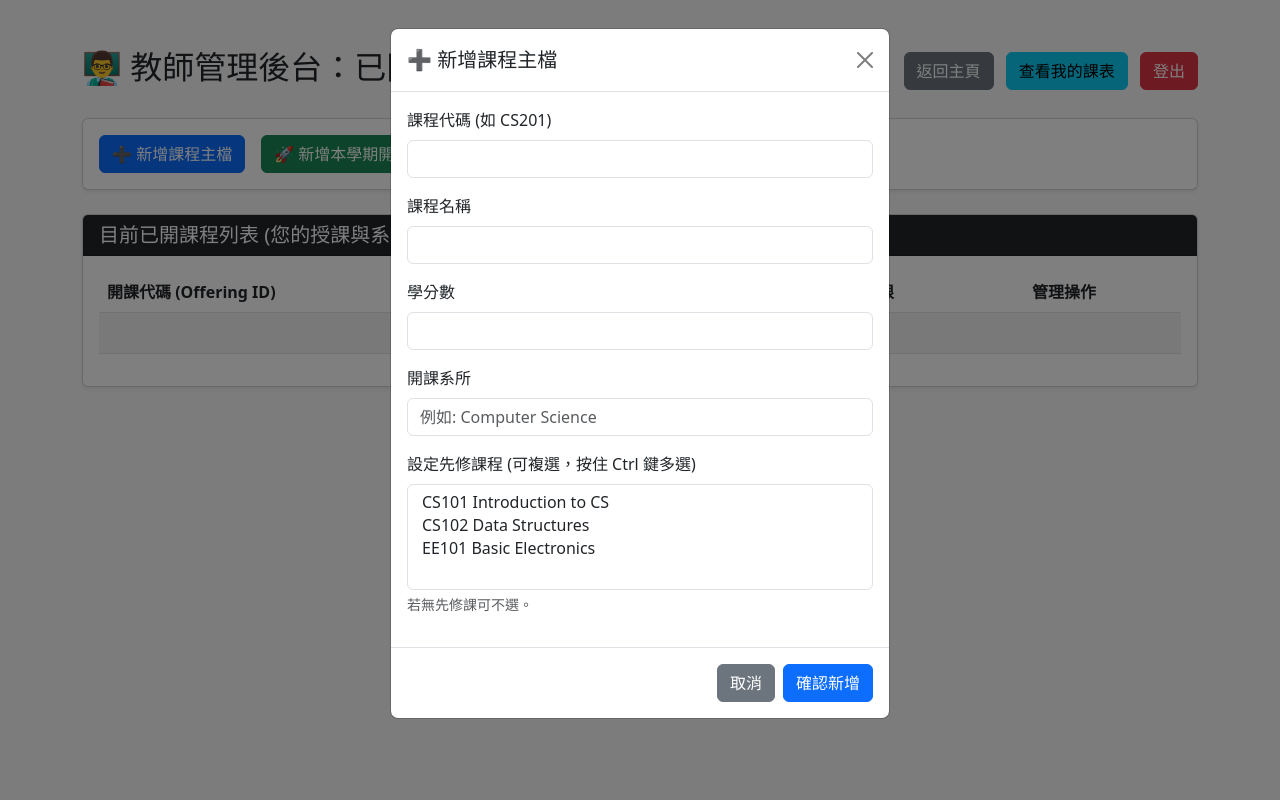
After one commit to shadowhunter2155/DatabaseProject, a Flask app: page /teacher/courses in a window 1280 px wide, after a click on "➕ 新增課程主檔". The commit adds this page. Run offline with Flask 3, Linux system fonts and the light colour scheme; the visitor is signed in with stand-in values (Sample User, id 1); data that the repository does not hold is empty.

Commit message:
補上學生註冊年級、科系，老師註冊科系，以及補上老師端開課及課程頁面

```diff
--- a/course_system/app.py
+++ b/course_system/app.py
@@ -9,28 +9,45 @@ def register():
     if request.method == "POST":
         user_id = request.form["user_id"]
         password = request.form["password"]
+        name = request.form["name"]
         role = request.form["role"]  # 'student' 或 'teacher'
+        dept_name = request.form.get("dept_name")  # 👈 提取共用的科系欄位
 
         db = get_db()
         cursor = db.cursor(dictionary=True)
 
         if role == "student":
+            grade = request.form.get("grade")
+            # 寫入學生資料表
             cursor.execute("""
-                INSERT INTO Student(student_id, password)
-                VALUES (%s, %s)
-            """, (user_id, password))
+                INSERT INTO Student(student_id, password, name, dept_name, grade)
+                VALUES (%s, %s, %s, %s, %s)
+            """, (user_id, password, name, dept_name, grade))
+
         elif role == "teacher":
+            # 👈 這裡修改：讓老師註冊時也能將 dept_name 寫入 Instructor 資料表
             cursor.execute("""
-                INSERT INTO Instructor(instructor_id, password)
-                VALUES (%s, %s)
-            """, (user_id, password))
+                INSERT INTO Instructor(instructor_id, password, name, dept_name)
+                VALUES (%s, %s, %s, %s)
+            """, (user_id, password, name, dept_name))
 
         db.commit()
         db.close()
         return redirect("/login")
 
-    # GET 時顯示註冊表單
-    return render_template("register.html")
+    # GET 時：從 Department table 撈取所有科系
+    db = get_db()
+    cursor = db.cursor(dictionary=True)
+    cursor.execute("""
+        SELECT dept_name
+        FROM Department
+        WHERE dept_name IS NOT NULL AND dept_name != ''
+        ORDER BY dept_name
+    """)
+    departments = cursor.fetchall()
+    db.close()
+
+    return render_template("register.html", departments=departments)
 
 
 def get_course_periods(start_time, end_time):
@@ -72,10 +89,10 @@ def get_course_periods(start_time, end_time):
 # 在 app.py 中大約第 50 行左右
 def get_db():
     return mysql.connector.connect(
-        host="140.122.184.121",
-        user="team04",          # 👈 改成你常用的帳號（例如 root）
-        password="s$W3CbiTDvf@",   # 👈 改成你電腦真正的資料庫密碼
-        database="team04"
+        host="127.0.0.1",
+        user="root",          # 👈 改成你常用的帳號（例如 root）
+        password="poray0408",   # 👈 改成你電腦真正的資料庫密碼
+        database="course_system2"
     )
 db = get_db()
 cursor = db.cursor(dictionary=True)
@@ -996,21 +1013,24 @@ def teacher_courses():
 
 
 # =========================
-# 查看老師課表
+# 查看老師課表 (精準節次版)
 # =========================
-
 @app.route("/teacher/schedule")
 def teacher_schedule():
-
     if not require_teacher():
         return redirect("/login")
+
+    PERIODS = list(range(0, 14))  # 0~13 節
+    WEEKDAYS = [1, 2, 3, 4, 5]    # 週一到週五
 
     db = get_db()
     cursor = db.cursor(dictionary=True)
 
+    # 撈出該教授這學期所有開課的「所有時段」與「教室」
     cursor.execute("""
         SELECT
-            c.name,
+            co.offering_id,
+            c.name AS course_name,
             ct.weekday,
             ct.start_time,
             ct.end_time,
@@ -1018,21 +1038,40 @@ def teacher_schedule():
             cl.room_number
         FROM Course_Offering co
         JOIN Course c
-            ON co.course_id=c.course_id
+            ON co.course_id = c.course_id
+        JOIN Offering_Time ot
+            ON co.offering_id = ot.offering_id
         JOIN Course_Time ct
-            ON co.time_id=ct.time_id
+            ON ot.time_id = ct.time_id
         LEFT JOIN Classroom cl
-            ON co.classroom_id=cl.classroom_id
-        WHERE co.instructor_id=%s
+            ON co.classroom_id = cl.classroom_id
+        WHERE co.instructor_id = %s
     """, (session["teacher_id"],))
 
-    schedule = cursor.fetchall()
+    rows = cursor.fetchall()
+    db.close()
 
-    db.close()
+    # 建立一個空課表：格式為 timetable[period][weekday] = 課程資料
+    teacher_timetable = {}
+    for row in rows:
+        weekday = row["weekday"]
+        start = row["start_time"]
+        end = row["end_time"]
+
+        # 利用你寫好的時間轉換函數，把 "09:00:00" 到 "11:00:00" 轉成節次列表，例如 [1, 2]
+        periods = get_course_periods(start, end)
+
+        for period in periods:
+            if period not in teacher_timetable:
+                teacher_timetable[period] = {}
+            # 將該節次的該星期格子填入課程
+            teacher_timetable[period][weekday] = row
 
     return render_template(
         "teacher_schedule.html",
-        schedule=schedule
+        timetable=teacher_timetable,
+        periods=PERIODS,
+        weekdays=WEEKDAYS
     )
 
 if __name__ == "__main__":
--- a/course_system/templates/login.html
+++ b/course_system/templates/login.html
@@ -36,7 +36,11 @@
 
         <br><br>
 
-        <button type="submit">登入</button>
+        <div class="d-flex gap-2 mt-3">
+            <button type="submit" class="btn btn-primary w-50">登入</button>
+
+            <button type="button" class="btn btn-secondary w-50 py-2" onclick="window.location.href='/'">返回主頁</button>
+        </div>
 
     </form>
 
--- a/course_system/templates/student_home.html
+++ b/course_system/templates/student_home.html
@@ -5,7 +5,7 @@
 </head>
 <body>
 
-<h1>歡迎</h1>
+<h1>歡迎 {{student.name}}</h1>
 <div style="margin-bottom:20px;">
 
     <a href="/student_home">
--- /dev/null
+++ b/course_system/templates/teacher_courses.html
@@ -0,0 +1,203 @@
+<!DOCTYPE html>
+<html lang="zh-TW">
+<head>
+    <meta charset="UTF-8">
+    <title>教師管理後台 - 已開課程管理</title>
+    <link href="https://cdn.jsdelivr.net/npm/bootstrap@5.3.0/dist/css/bootstrap.min.css" rel="stylesheet">
+</head>
+<body class="bg-light">
+
+<div class="container mt-5">
+    <div class="d-flex justify-content-between align-items-center mb-4">
+        <h2>👨‍🏫 教師管理後台：已開課程與管理</h2>
+        <div>
+            <a href="/teacher_home" class="btn btn-secondary me-2">返回主頁</a>
+            <a href="/teacher/schedule" class="btn btn-info me-2">查看我的課表</a>
+            <a href="/logout" class="btn btn-danger">登出</a>
+        </div>
+    </div>
+
+    <div class="card mb-4 shadow-sm">
+        <div class="card-body d-flex gap-3">
+            <button class="btn btn-primary" data-bs-toggle="modal" data-bs-target="#addCourseModal">➕ 新增課程主檔</button>
+            <button class="btn btn-success" data-bs-toggle="modal" data-bs-target="#addOfferingModal">🚀 新增本學期開課</button>
+        </div>
+    </div>
+
+    <div class="card shadow-sm">
+        <div class="card-header bg-dark text-white">
+            <h5 class="mb-0">目前已開課程列表 (您的授課與系所開課)</h5>
+        </div>
+        <div class="card-body">
+            <table class="table table-striped table-hover align-middle">
+                <thead>
+                    <tr>
+                        <th>開課代碼 (Offering ID)</th>
+                        <th>課程代碼</th>
+                        <th>課程名稱</th>
+                        <th>選課人數 / 上限</th>
+                        <th>管理操作</th>
+                    </tr>
+                </thead>
+                <tbody>
+                    {% for course in courses %}
+                    <tr>
+                        <td><strong>{{ course.offering_id }}</strong></td>
+                        <td>{{ course.course_id }}</td>
+                        <td>{{ course.name }}</td>
+                        <td>
+                            <span class="badge bg-primary">{{ course.current_enroll }}</span> / {{ course.capacity }}
+                        </td>
+                        <td>
+                            <button class="btn btn-sm btn-warning me-1"
+                                    data-bs-toggle="modal"
+                                    data-bs-target="#editOfferingModal"
+                                    onclick="setEditOfferingData('{{ course.offering_id }}', '{{ course.capacity }}')">
+                                修改開課
+                            </button>
+                            <a href="/teacher/offering/delete/{{ course.offering_id }}"
+                               class="btn btn-sm btn-danger"
+                               onclick="return confirm('確定要刪除這門開課紀錄嗎？(警告：相關選課紀錄將一併被刪除)')">
+                                刪除
+                            </a>
+                        </td>
+                    </tr>
+                    {% else %}
+                    <tr>
+                        <td colspan="5" class="text-center text-muted">目前暫無開課紀錄</td>
+                    </tr>
+                    {% endfor %}
+                </tbody>
+            </table>
+        </div>
+    </div>
+</div>
+
+<div class="modal fade" id="addCourseModal" tabindex="-1" aria-hidden="true">
+    <div class="modal-dialog">
+        <div class="modal-content">
+            <form action="/teacher/add_course" method="POST">
+                <div class="modal-header">
+                    <h5 class="modal-title">➕ 新增課程主檔</h5>
+                    <button type="button" class="btn-close" data-bs-dismiss="modal" aria-label="Close"></button>
+                </div>
+                <div class="modal-body">
+                    <div class="mb-3">
+                        <label class="form-label">課程代碼 (如 CS201)</label>
+                        <input type="text" name="course_id" class="form-control" required>
+                    </div>
+                    <div class="mb-3">
+                        <label class="form-label">課程名稱</label>
+                        <input type="text" name="name" class="form-control" required>
+                    </div>
+                    <div class="mb-3">
+                        <label class="form-label">學分數</label>
+                        <input type="number" name="credits" class="form-control" min="1" max="6" required>
+                    </div>
+                    <div class="mb-3">
+                        <label class="form-label">開課系所</label>
+                        <input type="text" name="dept_name" class="form-control" placeholder="例如: Computer Science" required>
+                    </div>
+                    <div class="mb-3">
+                        <label class="form-label">設定先修課程 (可複選，按住 Ctrl 鍵多選)</label>
+                        <select name="prereqs" class="form-select" multiple size="4">
+                            <option value="CS101">CS101 Introduction to CS</option>
+                            <option value="CS102">CS102 Data Structures</option>
+                            <option value="EE101">EE101 Basic Electronics</option>
+                        </select>
+                        <div class="form-text">若無先修課可不選。</div>
+                    </div>
+                </div>
+                <div class="modal-footer">
+                    <button type="button" class="btn btn-secondary" data-bs-dismiss="modal">取消</button>
+                    <button type="submit" class="btn btn-primary">確認新增</button>
+                </div>
+            </form>
+        </div>
+    </div>
+</div>
+
+<div class="modal fade" id="addOfferingModal" tabindex="-1" aria-hidden="true">
+    <div class="modal-dialog">
+        <div class="modal-content">
+            <form action="/teacher/offering/add" method="POST">
+                <div class="modal-header">
+                    <h5 class="modal-title">🚀 新增本學期開課</h5>
+                    <button type="button" class="btn-close" data-bs-dismiss="modal" aria-label="Close"></button>
+                </div>
+                <div class="modal-body">
+                    <div class="mb-3">
+                        <label class="form-label">選擇要開的課程代碼</label>
+                        <input type="text" name="course_id" class="form-control" placeholder="例如: CS102" required>
+                    </div>
+                    <div class="mb-3">
+                        <label class="form-label">學期 ID</label>
+                        <input type="text" name="semester_id" class="form-control" placeholder="例如: 114-2" required>
+                    </div>
+                    <div class="mb-3">
+                        <label class="form-label">教室 ID</label>
+                        <input type="text" name="classroom_id" class="form-control" placeholder="例如: R101" required>
+                    </div>
+                    <div class="mb-3">
+                        <label class="form-label">主要上課時段 ID (對應 Course_Time)</label>
+                        <input type="text" name="time_id" class="form-control" placeholder="例如: M12" required>
+                    </div>
+                    <div class="mb-3">
+                        <label class="form-label">修課人數上限</label>
+                        <input type="number" name="capacity" class="form-control" min="1" required>
+                    </div>
+                </div>
+                <div class="modal-footer">
+                    <button type="button" class="btn btn-secondary" data-bs-dismiss="modal">取消</button>
+                    <button type="submit" class="btn btn-success">確認開課</button>
+                </div>
+            </form>
+        </div>
+    </div>
+</div>
+
+<div class="modal fade" id="editOfferingModal" tabindex="-1" aria-hidden="true">
+    <div class="modal-dialog">
+        <div class="modal-content">
+            <form id="editOfferingForm" method="POST" action="">
+                <div class="modal-header">
+                    <h5 class="modal-title">📝 修改開課設定</h5>
+                    <button type="button" class="btn-close" data-bs-dismiss="modal" aria-label="Close"></button>
+                </div>
+                <div class="modal-body">
+                    <p class="text-muted">正在修改開課代碼: <span id="displayOfferingId" class="text-danger fw-bold"></span></p>
+                    <div class="mb-3">
+                        <label class="form-label">變更教室 ID</label>
+                        <input type="text" name="classroom_id" class="form-control" placeholder="例如: R202" required>
+                    </div>
+                    <div class="mb-3">
+                        <label class="form-label">變更時段 ID</label>
+                        <input type="text" name="time_id" class="form-control" placeholder="例如: T34" required>
+                    </div>
+                    <div class="mb-3">
+                        <label class="form-label">調整修課人數上限</label>
+                        <input type="number" name="capacity" id="editCapacity" class="form-control" min="1" required>
+                    </div>
+                </div>
+                <div class="modal-footer">
+                    <button type="button" class="btn btn-secondary" data-bs-dismiss="modal">取消</button>
+                    <button type="submit" class="btn btn-warning">儲存變更</button>
+                </div>
+            </form>
+        </div>
+    </div>
+</div>
+
+<script>
+    // 用於動態將資料塞入修改 Modal 的 JavaScript 函數
+    function setEditOfferingData(offeringId, capacity) {
+        document.getElementById('displayOfferingId').innerText = offeringId;
+        document.getElementById('editCapacity').value = capacity;
+        // 動態將 Action URL 綁定對應的 offering_id
+        document.getElementById('editOfferingForm').action = '/teacher/offering/edit/' + offeringId;
+    }
+</script>
+
+<script src="https://cdn.jsdelivr.net/npm/bootstrap@5.3.0/dist/js/bootstrap.bundle.min.js"></script>
+</body>
+</html>
--- a/course_system/templates/teacher_home.html
+++ b/course_system/templates/teacher_home.html
@@ -8,7 +8,7 @@
 
 <h2>👨‍🏫 教師後台</h2>
 
-<p>歡迎老師</p>
+<p>歡迎老師 {{teacher.name}}</p>
 <p>老師ID：{{ teacher.instructor_id }}</p>
 
 <hr>
```
Also changed, not shown: course_system/templates/register.html (+104 -11 lines), course_system/templates/teacher_schedule.html (added, +87 -0 lines).
